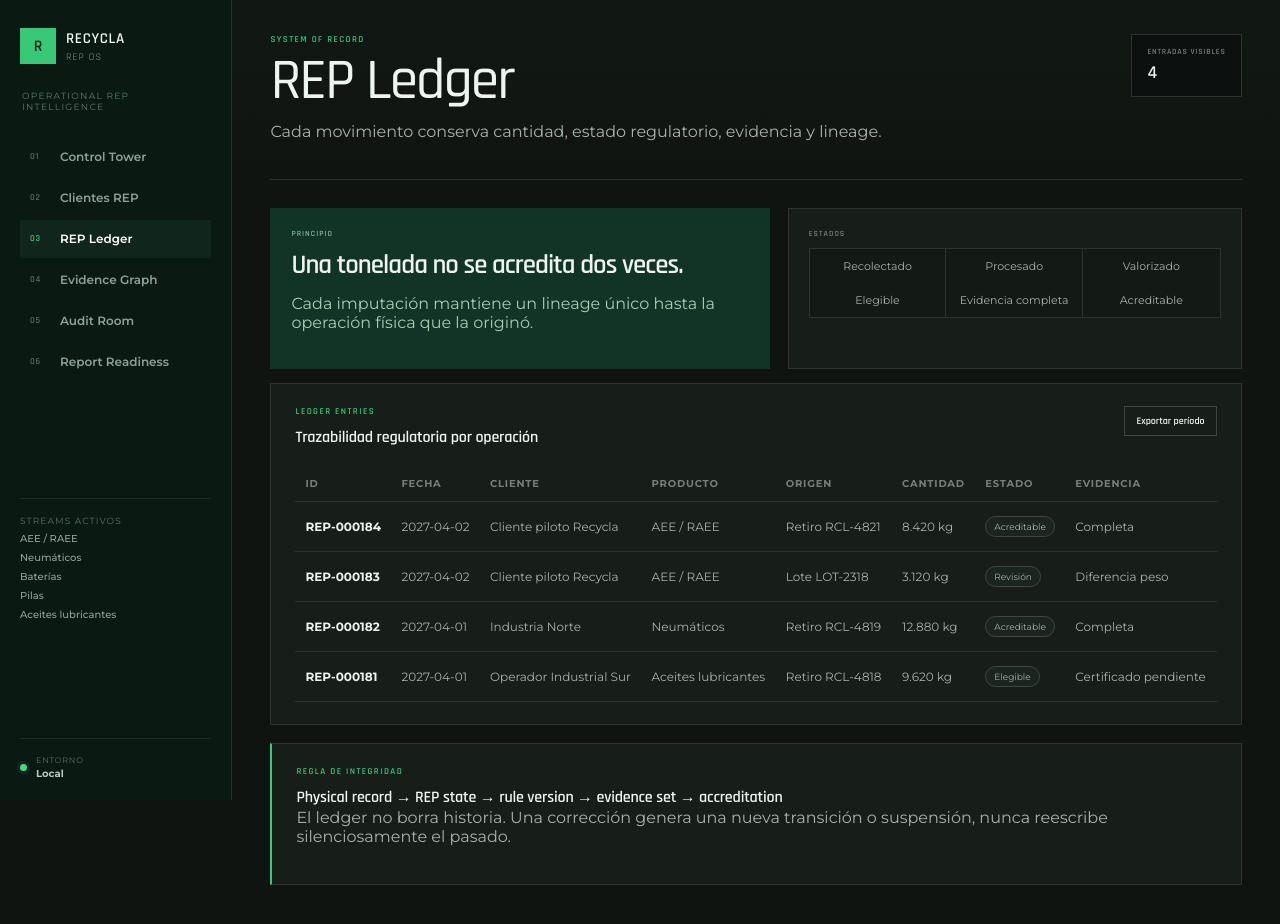
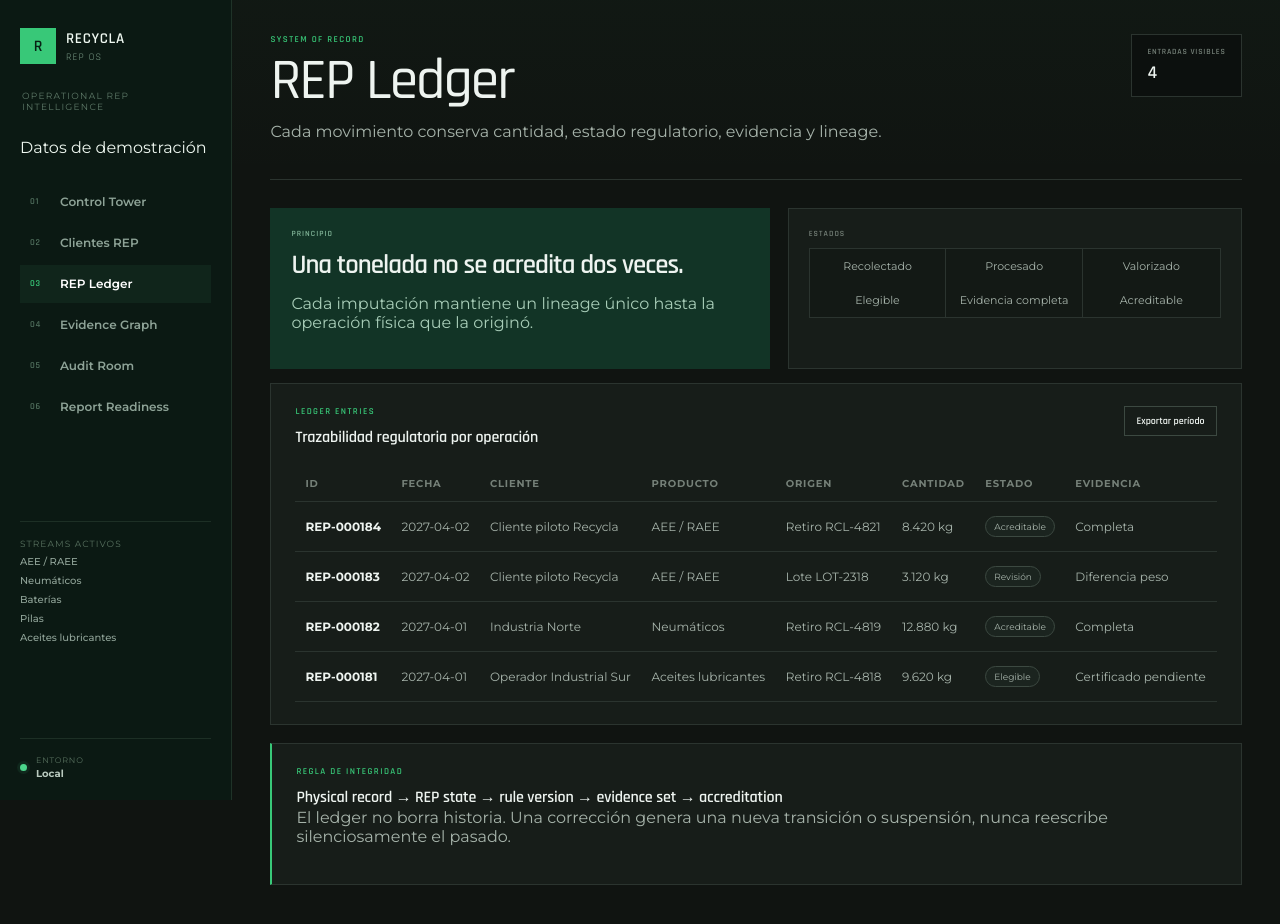
Before and after one commit to traviscomber/recycla, a Next.js app: page /ledger in a window 1280 px wide. Shown: the top 924 px of the page. Built offline with nearby package versions, Linux system fonts and the light colour scheme.

Commit message:
ui: label representative REP data as demo

```diff
--- a/src/app/ledger/page.tsx
+++ b/src/app/ledger/page.tsx
@@ -10,7 +10,7 @@ const entries = [
 
 export default function LedgerPage() {
   return (
-    <AppShell active="/ledger">
+    <AppShell active="/ledger" dataMode="demo">
       <header className="topbar">
         <div>
           <p className="eyebrow">System of record</p>
```
